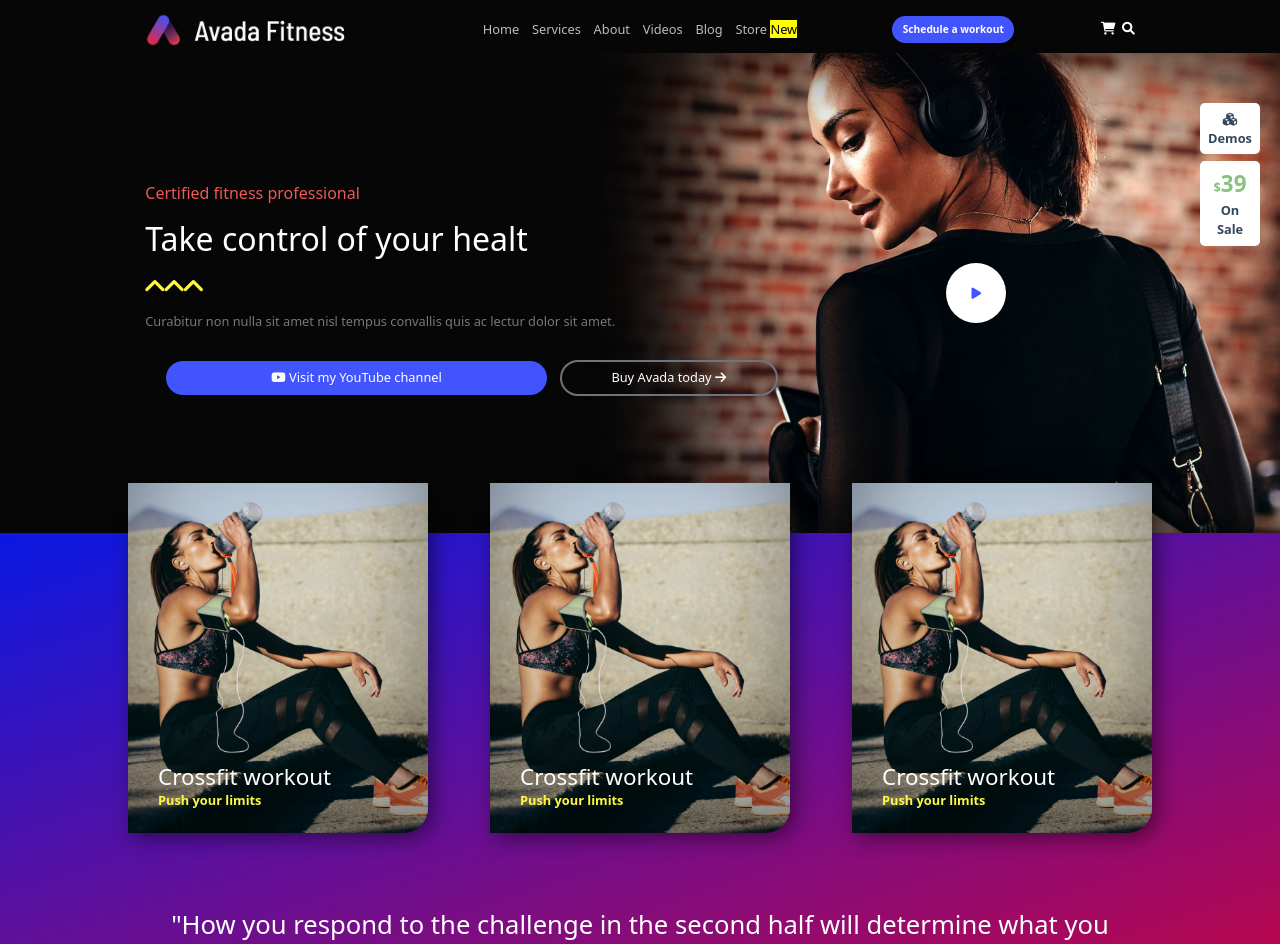
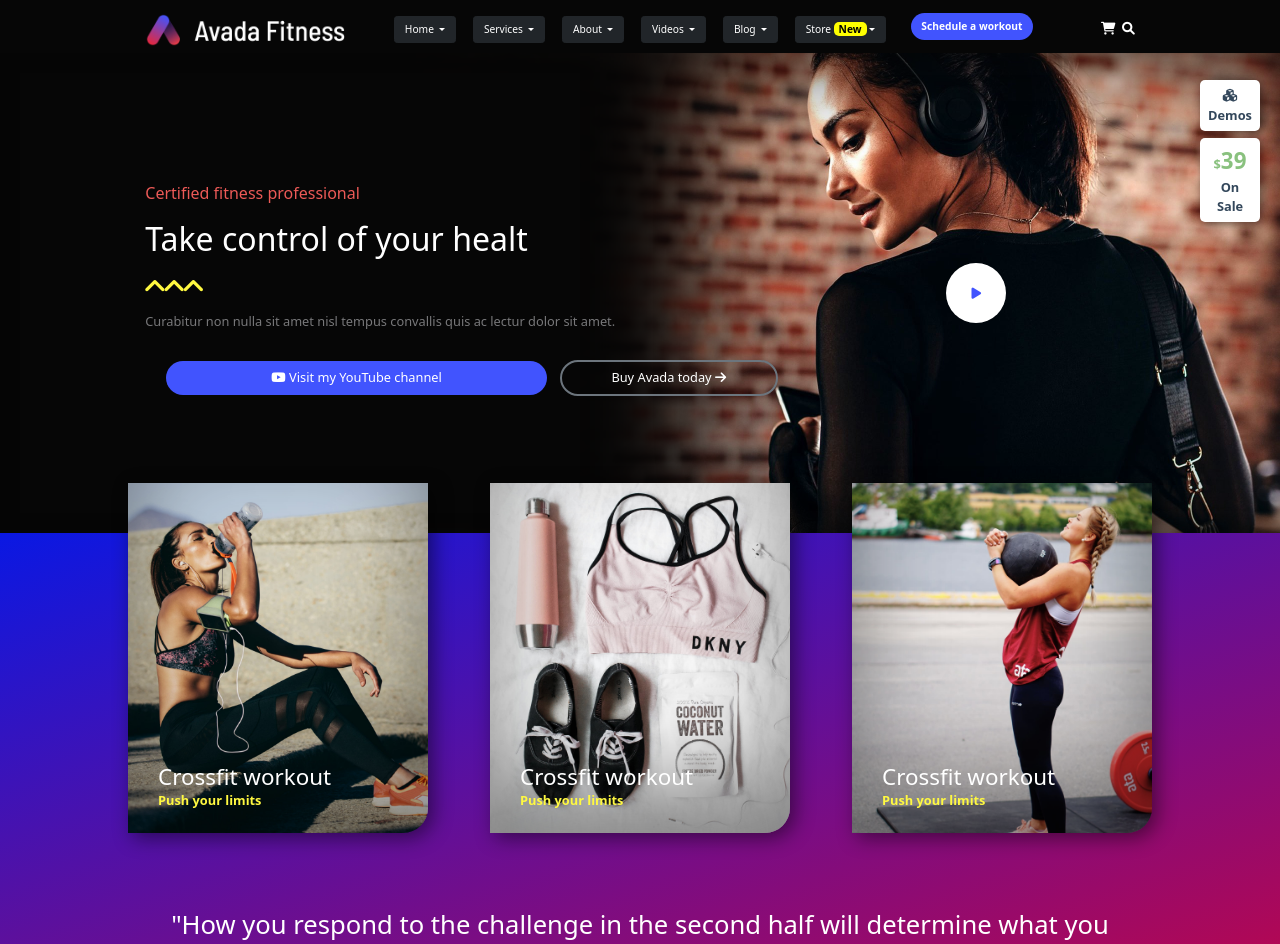
Before and after one commit to Mandrake091/proj-html-vuejs, a Vue app: page / in a window 1280 px wide. Shown: the top 944 px of the page. Built offline with nearby package versions, Linux system fonts and the light colour scheme; the HTML template or start-up script is replaced by a standard one.

Commit message:
change name of components: order by number. Some hover effects

```diff
--- a/src/App.vue
+++ b/src/App.vue
@@ -1,11 +1,14 @@
 <template>
   <div id="app">
-    <app-nav :datiNavbar="datiNavbar" /><app-jumbotron /><app-main />
-    <app-main-2 />
-    <app-main-3 />
-    <app-main-4 />
+    <app-nav :datiNavbar="datiNavbar" />
+    <app-jumbotron />
+    <app-cards-bg />
+    <app-section-cards />
     <app-jumbotron-2 />
-    <app-main-6 />
+    <app-jumbotron-cards />
+    <app-playlist />
+
+    <app-logo-cards />
     <app-jumbotron-3 />
     <app-footer :datiFooter="datiFooter" />
   </div>
@@ -14,16 +17,16 @@
 <script>
 import dati from "./dati.json";
 import AOS from "aos";
-import AppNav from "./components/AppNav.vue";
-import AppJumbotron from "./components/AppJumbotron.vue";
-import AppMain from "./components/AppMain.vue";
-import AppMain2 from "./components/AppMain2.vue";
-import AppMain3 from "./components/AppMain3.vue";
-import AppMain4 from "./components/AppMain4.vue";
-import AppJumbotron2 from "./components/AppJumbotron2.vue";
-import AppMain6 from "./components/AppMain6.vue";
-import AppJumbotron3 from "./components/AppJumbotron3.vue";
-import AppFooter from "./components/AppFooter.vue";
+import AppNav from "./components/1-AppNav.vue";
+import AppJumbotron from "./components/2-AppJumbotron.vue";
+import AppCardsBg from "./components/3-AppCards+Bg.vue";
+import AppSectionCards from "./components/4-AppSectionCards.vue";
+import AppJumbotronCards from "./components/6-AppJumbotronCards.vue";
+import AppPlaylist from "./components/7-AppPlaylist.vue";
+import AppJumbotron2 from "./components/5-AppJumbotron2.vue";
+import AppLogoCards from "./components/8-AppLogoCards.vue";
+import AppJumbotron3 from "./components/9-AppJumbotron3.vue";
+import AppFooter from "./components/10-AppFooter.vue";
 
 export default {
   data() {
@@ -36,16 +39,15 @@ export default {
   components: {
     AppNav,
     AppJumbotron,
-    AppMain,
-    AppMain2,
-    AppMain3,
-    AppMain4,
+    AppCardsBg,
+    AppSectionCards,
+    AppJumbotronCards,
+    AppPlaylist,
     AppJumbotron2,
-    AppMain6,
+    AppLogoCards,
     AppJumbotron3,
     AppFooter,
   },
-
   mounted() {
     AOS.init();
   },
--- a/src/components/AppNav.vue
+++ b/src/components/1-AppNav.vue
@@ -12,17 +12,38 @@
         />
       </div>
       <div class="col-12 col-md-6 d-md-block d-none">
-        <ul class="m-0 p-0 text-center">
-          <li v-for="el in datiNavbar" :key="el.name" class="px-2">
-            <p class="m-0">
+        <div class="dropdown">
+          <div class="dropdown-buttons d-flex justify-content-between flex-wrap">
+            <button
+              class="btn btn-dark bg-dark dropdown-toggle"
+              @click="menuVisible = !menuVisible"
+              :class="{ show: menuVisible }"
+              type="button"
+              id="dropdownMenuButton1"
+              data-bs-toggle="dropdown"
+              :aria-expanded="true"
+              v-for="el in datiNavbar"
+              :key="el.name"
+            >
               {{ el.name }}
               <span class="news" v-if="el.new">New</span>
-            </p>
-          </li>
-        </ul>
+            </button>
+          </div>
+          <ul
+            class="dropdown-menu bg-dark"
+            aria-labelledby="dropdownMenuButton1"
+            @click="menuVisible = !menuVisible"
+            :class="{ show: menuVisible }"
+          >
+            <li v-for="el in datiNavbar" :key="el.name">
+              <a class="dropdown-item text-white" href="#"> {{ el.name }}</a>
+
+            </li>
+          </ul>
+        </div>
       </div>
-      <div class="col-12 d-md-block d-none col-md-2">
-        <button class="btn rounded-pill fw-bold">Schedule a workout</button>
+      <div class="col-12 d-md-block d-none col-md-2 text-center m-0">
+        <button class="btn rounded-pill fw-bold ">Schedule a workout</button>
       </div>
       <div class="col-1 d-md-flex d-none justify-content-end text-end">
         <i class="fa-solid fa-cart-shopping pe-2"></i>
@@ -69,7 +90,6 @@
               <li v-for="el in datiNavbar" :key="el.name" class="px-2">
                 <p class="m-0 fs-5">
                   {{ el.name }}
-                  <span class="news" v-if="el.new">New</span>
                 </p>
               </li>
             </ul>
@@ -96,7 +116,7 @@
 
 <script>
 export default {
-  name: "AppHeader",
+  name: "1-AppNav",
   data() {
     return {
       menuVisible: false,
@@ -123,6 +143,10 @@ export default {
   max-width: 200px;
   width: 100%;
 }
+.dropdown-buttons{
+  row-gap: 5px;
+  column-gap: 5px;
+}
 .inner-navbar {
   width: 80%;
   height: 100%;
@@ -137,6 +161,9 @@ export default {
   background: $button-color;
 }
 .news {
+  padding: 0 5px;
+  font-weight: bold;
+  border-radius: 5px;
   background: yellow;
   color: black;
 }
--- a/src/components/AppJumbotron.vue
+++ b/src/components/2-AppJumbotron.vue
@@ -31,7 +31,9 @@
           </p>
 
           <div class="text-center">
-            <button class="col-10 col-md-7 btn-youtube btn rounded-pill m-2 p-2">
+            <button
+              class="col-10 col-md-7 btn-youtube btn rounded-pill m-2 p-2"
+            >
               <i class="fa-brands fa-youtube"></i>
               Visit my YouTube channel
             </button>
@@ -120,10 +122,12 @@ export default {
   height: 30px;
 }
 .info {
+  filter: drop-shadow(2px 2px 5px rgba(0, 0, 0, 0.53));
+  z-index: 9999;
   width: 60px;
   height: 150px;
-  position: absolute;
-  top: 50px;
+  position: fixed;
+  top: 80px;
   right: 20px;
 }
 .on-sale {
--- a/src/components/AppMain.vue
+++ b/src/components/3-AppCards+Bg.vue
@@ -5,7 +5,7 @@
         <div class="row justify-content-around justify-content-lg-between">
           <div
             id="img1"
-            class="col-12 col-md-3 col-lg-4 d-flex"
+            class="col-12 col-md-3 col-lg-4 d-flex card-image"
             data-aos="fade-up"
             data-aos-offset="200"
             data-aos-delay="50"
@@ -17,8 +17,8 @@
             </div>
           </div>
           <div
-            id="img1"
-            class="col-12 col-md-3 col-lg-4 d-flex"
+            id="img2"
+            class="col-12 col-md-3 col-lg-4 d-flex card-image"
             data-aos="fade-up"
             data-aos-offset="200"
             data-aos-delay="100"
@@ -30,8 +30,8 @@
             </div>
           </div>
           <div
-            id="img1"
-            class="col-12 col-md-3 col-lg-4 d-flex"
+            id="img3"
+            class="col-12 col-md-3 col-lg-4 d-flex card-image"
             data-aos="fade-up"
             data-aos-offset="200"
             data-aos-delay="150"
@@ -59,7 +59,7 @@
               src="../assets/images/avatar-1-2x.jpg"
               alt=""
             />
-            <span > Brad Johnson <span class="fw-bold">Las Vegas</span></span>
+            <span> Brad Johnson <span class="fw-bold">Las Vegas</span></span>
           </div>
         </div>
       </div>
@@ -68,7 +68,7 @@
 </template>
 <script>
 export default {
-  name: "AppMain",
+  name: "B-AppCards+Bg",
 };
 </script>
 
@@ -112,18 +112,39 @@ export default {
     color: $title-color;
   }
 }
-#img1 {
+
+.card-image {
+  cursor: pointer;
   width: 300px;
   height: 350px;
-  background-image: url("../assets/images/service6-2x.jpg");
   background-size: cover;
   background-repeat: no-repeat;
   background-position: center center;
   box-shadow: inset 0px -50px 100px rgba(0, 0, 0, 0.478);
   border-radius: 0 0 25px 0;
   filter: drop-shadow(5px 5px 10px rgba(0, 0, 0, 0.481));
+  :hover {
+    transform: scale(1.05);
+  }
+
+  &#img1 {
+    background-image: url("../assets/images/service6-2x.jpg");
+    &:hover {
+      transform: scale(1.09);
+    }
+  }
+  &#img2 {
+    background-image: url("../assets/images/box1-2x.jpg");
+    &:hover {
+      transform: scale(1.09);
+    }
+  }
+  &#img3 {
+    background-image: url("../assets/images/box3-2x.jpg");
+    &:hover {
+      transform: scale(1.09);
+    }
+  }
 }
-img {
-  height: 80px;
-}
+
 </style>
--- a/src/components/AppMain2.vue
+++ b/src/components/4-AppSectionCards.vue
@@ -131,7 +131,7 @@
 </template>
 <script>
 export default {
-  name: "AppMain2",
+  name: "AppSectionCards",
 };
 </script>
 
--- a/src/components/AppMain3.vue
+++ b/src/components/6-AppJumbotronCards.vue
@@ -24,20 +24,9 @@
               aria-describedby="inputGroup-sizing-default"
               placeholder="Insert your email..*"
             />
-            <!-- <div class="input-group mb-3 col-8 col-md-2 m-0 w-25 m-0">
-              <span class="input-group-text" id="inputGroup-sizing-default"
-                >Default</span
-              >
-              <input
-                type="text"
-                class="form-control"
-                aria-label="Sizing example input"
-                aria-describedby="inputGroup-sizing-default"
-              />
-            </div> -->
 
             <button
-              class="col-10 col-md-7 btn-youtube btn rounded-pill m-2 p-2 w-25 "
+              class="col-10 col-md-7 btn-youtube btn rounded-pill m-2 p-2 w-25"
             >
               Subscribe
             </button>
@@ -135,7 +124,7 @@
 
 <script>
 export default {
-  name: "AppMain3",
+  name: "AppJumbotronCards",
 };
 </script>
 
@@ -172,7 +161,7 @@ export default {
     color: $bg-navbar;
   }
 }
-.subtitle{
+.subtitle {
   color: $icon-color;
 }
 .col-12 {
--- a/src/components/AppMain4.vue
+++ b/src/components/7-AppPlaylist.vue
@@ -68,7 +68,7 @@
 </template>
 <script>
 export default {
-  name: "AppMain4",
+  name: "AppPlaylist",
 };
 </script>
 
```
Also changed, not shown: src/components/8-AppLogoCards.vue (renamed from src/components/AppMain6.vue, +12 -55 lines), src/components/10-AppFooter.vue (renamed from src/components/AppFooter.vue), src/components/5-AppJumbotron2.vue (renamed from src/components/AppJumbotron2.vue), src/components/9-AppJumbotron3.vue (renamed from src/components/AppJumbotron3.vue).
